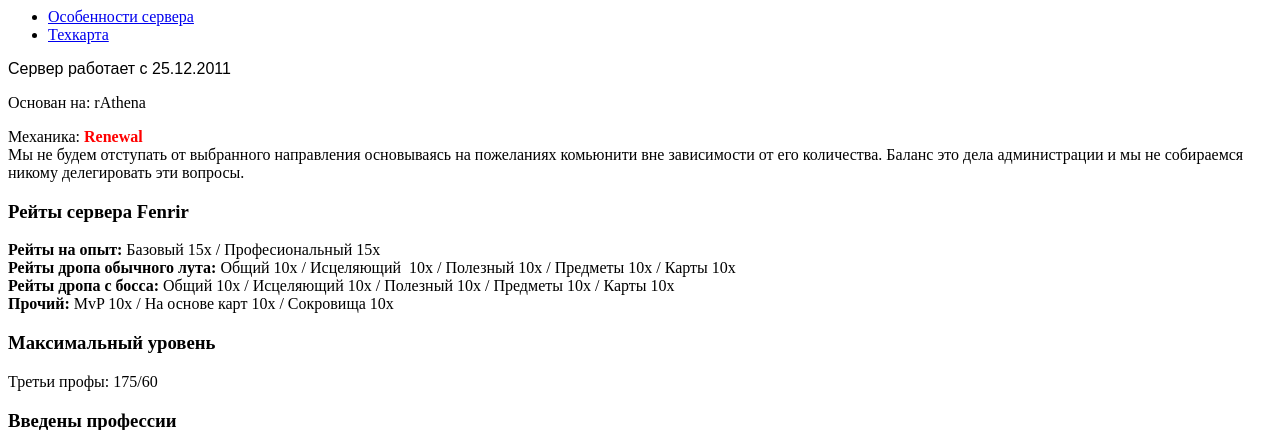
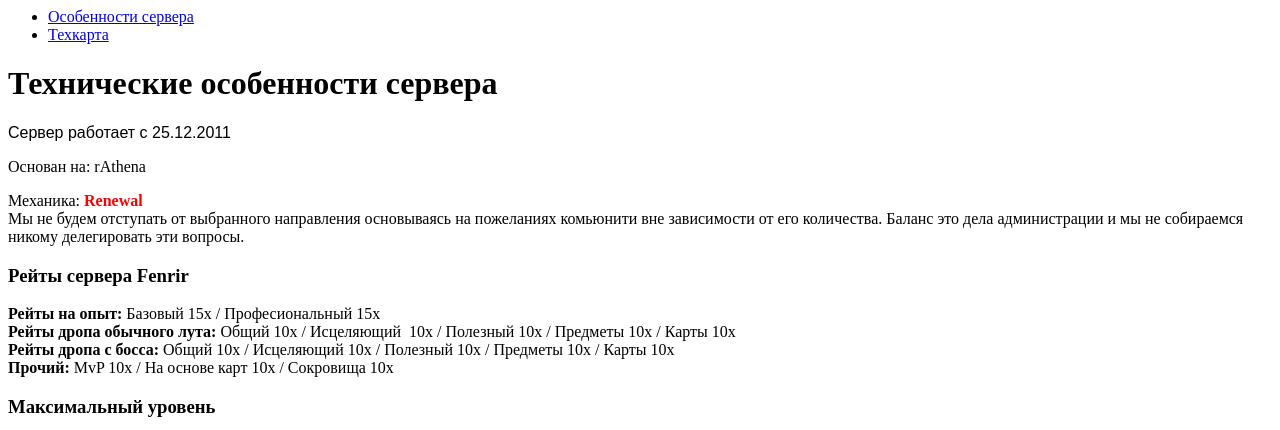
Before and after one commit to Xsoid/rofenrir.ru, a PHP site: template views/site/pages/ru/about/teh.php in a window 1280 px wide. Shown: the top 430 px of the page. Run offline with PHP 8.4, Linux system fonts and the light colour scheme; the template is opened without the code that fills it, so the values that code supplies are empty.

Commit message:
Фиксы

```diff
--- a/views/layouts/main.php
+++ b/views/layouts/main.php
@@ -41,7 +41,7 @@
         'options' => ['class' => 'navbar-nav navbar-right'],
         'items' => [
             ['label' => 'Главная страница', 'url' => ['/ru/']],
-            ['label' => 'О проекте', 'url' => ['/ru/about/']],
+            ['label' => 'О проекте', 'url' => ['/ru/about/index']],
         ],
     ]);
     NavBar::end();
--- a/views/site/pages/ru/about/_menu.php
+++ b/views/site/pages/ru/about/_menu.php
@@ -1,4 +1,4 @@
 <ul class="row nav nav-pills nav-stacked">
-  <li class="col-lg-4"><a href="index">Особенности сервера</a></li>
-  <li class="col-lg-4"><a href="teh">Техкарта</a></li>
+  <li class="col-lg-4 nav-horizont"><a href="index">Особенности сервера</a></li>
+  <li class="col-lg-4 nav-horizont"><a href="teh">Техкарта</a></li>
 </ul>
--- a/views/site/pages/ru/about/teh.php
+++ b/views/site/pages/ru/about/teh.php
@@ -15,6 +15,7 @@
 
 <?= $this->render('_menu') ?>
 
+<h1>Технические особенности сервера</h1>
 <p><span style="font-family: Arial, sans-serif; ">Сервер работает с 25.12.2011</span></p>
 <p>Основан на: rAthena</p>
 <p>Механика:&nbsp;<span style="color: rgb(255, 0, 0); "><strong>Renewal</strong></span><br />
--- a/web/css/site.css
+++ b/web/css/site.css
@@ -3,6 +3,10 @@
 html,
 body {
     height: 100%;
+}
+
+.nav-horizont {
+    float: left;
 }
 
 .wrap {
```
